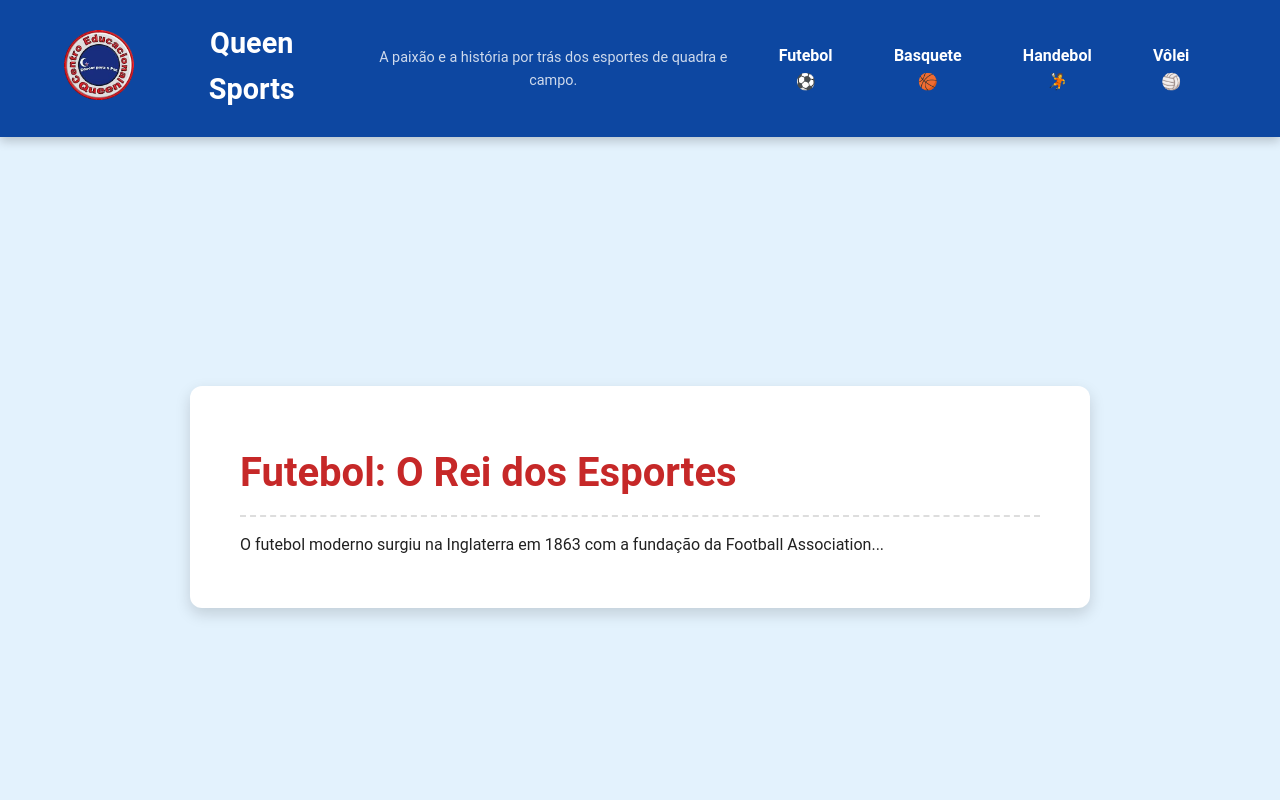
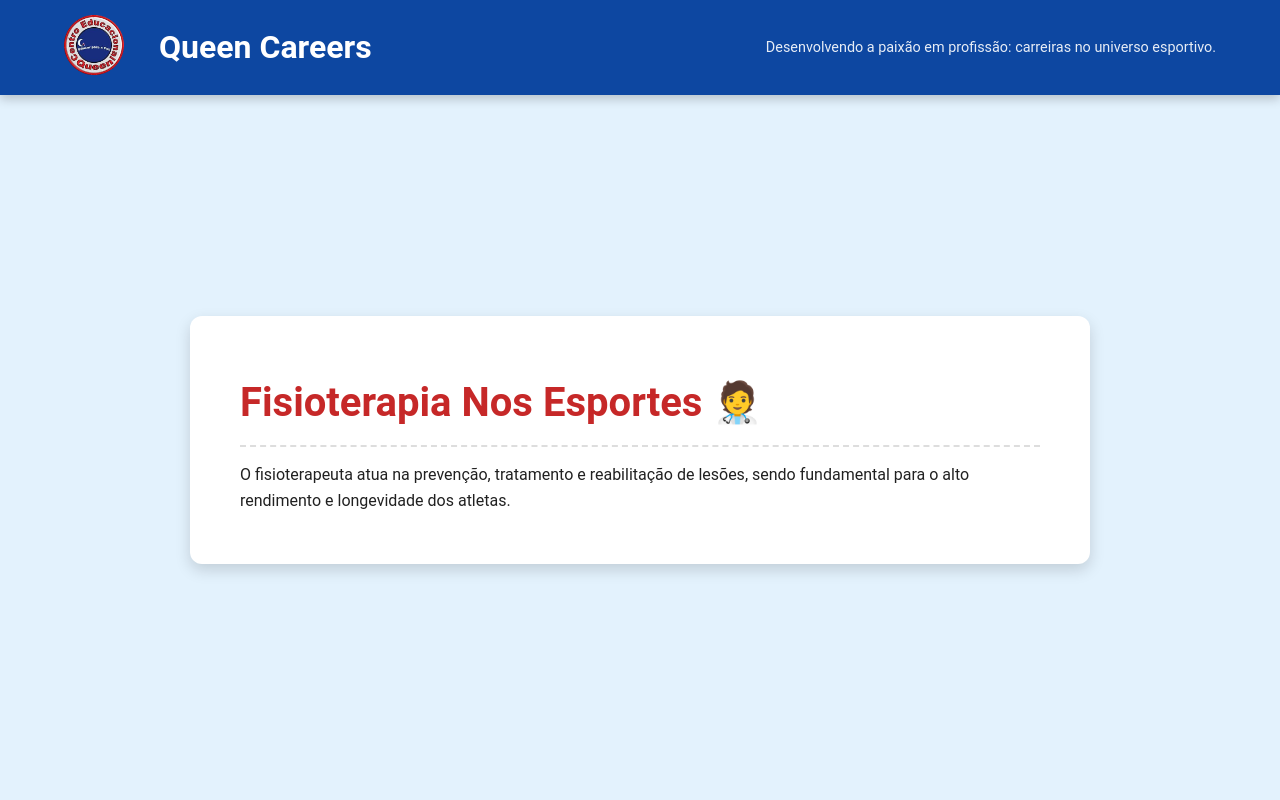
Before and after one commit to davipy-LAB/queen_project, a plain HTML site: page static/index.html in a window 1280 px wide. Shown: the top 800 px of the page. Drawn offline with Linux system fonts and the light colour scheme.

Commit message:
UPDATE - Ajustando as ideias

```diff
--- a/static/index.html
+++ b/static/index.html
@@ -3,7 +3,7 @@
 <head>
     <meta charset="UTF-8">
     <meta name="viewport" content="width=device-width, initial-scale=1.0">
-    <title>Queen Sports - Futebol, Basquete, Handebol e Vôlei</title>
+    <title>Queen Careers - Profissões no Esporte</title>
 
     <link rel="stylesheet" href="style.css">
 </head>
@@ -11,53 +11,45 @@
 
     <header class="site-header">
         <div class="logo">
-            <img src="../media/Queen-Photoroom.png" alt="Foto do Queen">
+            <img src="../media/Queen-Photoroom.png" alt="Logo da Escola Queen">
         </div>
-        <h1>Queen Sports</h1>
-        <p>A paixão e a história por trás dos esportes de quadra e campo.</p>
+        <h1>Queen Careers</h1>
+        <p>Desenvolvendo a paixão em profissão: carreiras no universo esportivo.</p>
 
-        <nav class="main-nav">
-            <ul>
-                <li><a href="#futebol">Futebol ⚽</a></li>
-                <li><a href="#basquete">Basquete 🏀</a></li>
-                <li><a href="#handebol">Handebol 🤾</a></li>
-                <li><a href="#volei">Vôlei 🏐</a></li>
-            </ul>
-        </nav>
         </header>
 
-    <main class="grid-container">
-        <section id="futebol" class="sport-section">
+    <main>
+        <section id="fisioterapia" class="career-section">
             <article>
-                <h2>Futebol: O Rei dos Esportes</h2>
-                <p>O futebol moderno surgiu na Inglaterra em 1863 com a fundação da Football Association...</p>
+                <h2>Fisioterapia Nos Esportes 🧑‍⚕️</h2>
+                <p>O fisioterapeuta atua na prevenção, tratamento e reabilitação de lesões, sendo fundamental para o alto rendimento e longevidade dos atletas.</p>
             </article>
         </section>
 
-        <section id="basquete" class="sport-section">
+        <section id="jornalismo" class="career-section">
             <article>
-                <h2>Basquete: A Dança Vertical</h2>
-                <p>Criado por James Naismith em 1891 nos EUA, o basquete é conhecido por sua verticalidade e os famosos 3 segundos no garrafão...</p>
+                <h2>Jornalismo Esportivo 🎙️</h2>
+                <p>Cobrir os jogos, analisar as táticas e contar as histórias por trás dos campeões. O jornalista esportivo é o elo entre o esporte e o público.</p>
             </article>
         </section>
 
-        <section id="handebol" class="sport-section">
+        <section id="psicologia" class="career-section">
             <article>
-                <h2>Handebol: O Futebol com as Mãos</h2>
-                <p>Sua versão de quadra, com 7 jogadores, foi formalizada na Alemanha e combina velocidade com precisão de arremesso...</p>
+                <h2>Psicologia do Esporte 🧠</h2>
+                <p>Foco mental, motivação e gestão da pressão. O psicólogo ajuda atletas e equipes a atingirem seu potencial máximo através da saúde mental.</p>
             </article>
         </section>
 
-        <section id="volei" class="sport-section">
+        <section id="educacao-fisica" class="career-section">
             <article>
-                <h2>Vôlei: A Arte da Rede</h2>
-                <p>Criado por William G. Morgan em 1895, é um esporte de alta coordenação, famoso pela regra dos 3 toques...</p>
+                <h2>Educação Física 🤸</h2>
+                <p>O profissional que planeja o treinamento físico, desde a base até o nível profissional, garantindo o desenvolvimento e a performance segura.</p>
             </article>
         </section>
     </main>
 
     <footer class="site-footer">
-        <p>&copy; 2025 Queen Sports. Todos os direitos reservados.</p>
+        <p>&copy; 2025 Queen Careers. Todos os direitos reservados.</p>
     </footer>
 
     <script src="script.js"></script>
--- a/static/style.css
+++ b/static/style.css
@@ -5,13 +5,16 @@
     /* Paleta de Cores da Escola: Vermelho, Azul e Branco */
     --azul-primario: #0D47A1;    /* Azul Escuro Profundo */
     --vermelho-destaque: #C62828; /* Vermelho Escuro Intenso */
-    --branco-fundo: #FAFAFA;     /* Quase Branco para o Corpo */
-    --branco-card: #FFFFFF;      /* Branco Puro para os Cards */
-    --cor-texto: #212121;        /* Preto Quase Puro */
+    --branco-fundo: #FAFAFA;
+    --branco-card: #FFFFFF;
+    --cor-texto: #212121;
 
     /* Configurações de Design */
-    --sombra-card: 0 6px 15px rgba(0, 0, 0, 0.15); /* Sombra mais rica */
+    --sombra-card: 0 6px 15px rgba(0, 0, 0, 0.15);
     --transicao-suave: 0.35s ease-in-out;
+
+    /* NOVO: Altura do cabeçalho fixo no Mobile (Ajustada para o novo layout sem nav) */
+    --altura-header: 140px;
 }
 
 * {
@@ -21,137 +24,114 @@
 }
 
 body {
-    font-family: 'Roboto', 'Arial', sans-serif; /* Fonte mais moderna */
+    font-family: 'Roboto', 'Arial', sans-serif;
     line-height: 1.6;
     background-color: var(--branco-fundo);
     color: var(--cor-texto);
     scroll-behavior: smooth;
+
+    /* ESSENCIAL: Espaço para evitar que o conteúdo fique atrás do header fixo */
+    padding-top: var(--altura-header);
 }
 
 /* -------------------------------------- */
-/* 2. CABEÇALHO E NAVEGAÇÃO (FLEXBOX RESPONSIVO) */
+/* 2. CABEÇALHO (FIXO E COMPACTO) */
 /* -------------------------------------- */
 .site-header {
     background-color: var(--azul-primario);
     color: var(--branco-card);
-    padding: 20px 5%; /* Adiciona padding lateral */
+    padding: 15px 5%; /* Padding reduzido para um header mais compacto */
     text-align: center;
 
-    /* FLEXBOX: Organização em colunas no Mobile */
+    /* PROPRIEDADES DE FIXAÇÃO */
+    position: fixed;
+    top: 0;
+    left: 0;
+    width: 100%;
+    z-index: 1000;
+    box-shadow: 0 4px 10px rgba(0, 0, 0, 0.2);
+
+    /* FLEXBOX: Logo, Título e Slogan no Mobile (Vertical Compacto) */
     display: flex;
     flex-direction: column;
     align-items: center;
-
-    position: sticky;
-    top: 0;
-    z-index: 1000;
-    box-shadow: 0 4px 10px rgba(0, 0, 0, 0.2);
 }
 
 .site-header h1 {
-    font-size: 1.8em;
-    margin-bottom: 5px;
+    font-size: 1.6em; /* Tamanho levemente reduzido */
+    margin-bottom: 3px;
 }
 
-/* LOGO - Mantendo a referência do usuário */
-.logo img {
-    width: 80px; /* Redução para mobile */
-    height: auto;
-    margin: 10px auto;
-    padding-right: 30px;
+.site-header p {
+    font-size: 0.9em;
+    opacity: 0.9;
 }
 
-/* NAVEGAÇÃO - MOBILE (Empilhado) */
-.main-nav ul {
-    list-style: none;
-    display: flex;
-    flex-direction: column; /* Empilha os links no mobile */
-    gap: 8px; /* Espaço entre os links */
-    padding-top: 10px;
-    width: 100%;
+/* LOGO */
+.logo img {
+    width: 70px; /* Reduzido para mobile */
+    height: auto;
+    margin-bottom: 5px;
+    /* Remover padding-right obsoleto */
+    padding-right: 0;
 }
 
-.main-nav li {
-    margin: 0; /* Remove margem lateral do li no mobile */
-}
-
-.main-nav a {
-    color: var(--branco-card);
-    text-decoration: none;
-    font-weight: 700;
-    padding: 8px 15px;
-    border-radius: 5px;
-    transition: background-color var(--transicao-suave), transform var(--transicao-suave);
-    display: block; /* Ocupa a largura total para melhor clique */
-}
-
-/* Efeito Hover e Foco (Acessibilidade + Complexidade) */
-.main-nav a:hover,
-.main-nav a:focus {
-    background-color: var(--vermelho-destaque); /* Vermelho no hover */
-    transform: scale(1.02);
-    /* Foco claro, essencial para acessibilidade de navegação por teclado */
-    outline: 3px solid var(--branco-card);
-    outline-offset: 2px;
-}
+/* NAVEGAÇÃO ANTERIOR FOI REMOVIDA */
 
 
 /* -------------------------------------- */
-/* 3. SEÇÕES DE CONTEÚDO (GRID E CARDS COM HOVER) */
+/* 3. SEÇÕES DE CONTEÚDO (CARREIRAS) */
 /* -------------------------------------- */
 
-/* Container Principal para Layout de Página Inteira */
-.sport-section {
+/* NOVA CLASSE */
+.career-section {
     min-height: 90vh;
     padding: 60px 5%;
-    /* GRID para centralizar o conteúdo (card) */
     display: grid;
     place-items: center;
     text-align: center;
 }
 
 /* Estilos dos Cards (article) */
-.sport-section article {
+.career-section article {
     max-width: 900px;
     width: 100%;
     background-color: var(--branco-card);
     padding: 40px;
     border-radius: 12px;
     box-shadow: var(--sombra-card);
-    text-align: left; /* Conteúdo interno alinhado à esquerda */
-
-    /* COMPLEXIDADE: Transição para o efeito hover */
-    transition: box-shadow var(--transicao-suave), transform var(--transicao-suave), border var(--transicao-suave);
-    border-top: 5px solid transparent; /* Base para o hover */
+    text-align: left;
+    transition: box-shadow var(--transicao-suave), transform var(--transicao-suave), border-top var(--transicao-suave);
+    border-top: 5px solid transparent;
 }
 
 /* Efeito de Elevação no Hover do Card */
-.sport-section article:hover {
-    box-shadow: 0 12px 25px rgba(0, 0, 0, 0.25); /* Sombra mais proeminente */
-    transform: translateY(-8px); /* Elevação perceptível */
-    border-top: 5px solid var(--vermelho-destaque); /* Detalhe com a cor de destaque */
+.career-section article:hover {
+    box-shadow: 0 12px 25px rgba(0, 0, 0, 0.25);
+    transform: translateY(-8px);
+    border-top: 5px solid var(--vermelho-destaque);
 }
 
 /* Títulos H2 */
-.sport-section h2 {
+.career-section h2 {
     font-size: 2em;
     margin-bottom: 15px;
-    color: var(--azul-primario); /* Título principal em azul */
+    color: var(--azul-primario);
     border-bottom: 2px dashed #DDD;
     padding-bottom: 10px;
 }
 
-/* Estilos Específicos das Seções */
-#futebol { background-color: #E3F2FD; } /* Tom de azul bem claro */
-#basquete { background-color: #FFFDE7; } /* Tom de amarelo/branco */
-#handebol { background-color: #FBEFEF; } /* Tom de vermelho/branco */
-#volei { background-color: #E3F2FD; }   /* Repete o tom para contraste */
+/* Estilos Específicos das Seções (Cores de Fundo Mantidas/Ajustadas) */
+#fisioterapia { background-color: #E3F2FD; }
+#jornalismo { background-color: #FFFDE7; }
+#psicologia { background-color: #FBEFEF; }
+#educacao-fisica { background-color: #E3F2FD; }
 
-/* Ajustando Cores de Títulos para melhor leitura visual */
-#futebol h2 { color: var(--vermelho-destaque); }
-#basquete h2 { color: var(--azul-primario); }
-#handebol h2 { color: var(--azul-primario); }
-#volei h2 { color: var(--vermelho-destaque); }
+/* Cores de Títulos */
+#fisioterapia h2 { color: var(--vermelho-destaque); }
+#jornalismo h2 { color: var(--azul-primario); }
+#psicologia h2 { color: var(--azul-primario); }
+#educacao-fisica h2 { color: var(--vermelho-destaque); }
 
 /* -------------------------------------- */
 /* 4. RODAPÉ */
@@ -170,47 +150,52 @@ body {
 
 @media (min-width: 768px) {
 
-    /* CABEÇALHO - Desktop (Horizontal) */
-    .site-header {
-        flex-direction: row; /* Volta a ser horizontal */
-        justify-content: space-between;
+    /* ATUALIZAÇÃO RESPONSIVA: Altura muito menor para o header fixo no desktop */
+    :root {
+        --altura-header: 80px; /* Header fica horizontal e ocupa menos espaço */
     }
 
-    /* Oculta a descrição do site em telas pequenas e mostra em telas maiores */
-    .site-header p {
-        display: inline;
-        margin-left: 15px;
-        font-size: 0.9em;
-        opacity: 0.8;
+    /* CABEÇALHO - Desktop (Horizontal e Compacto) */
+    .site-header {
+        flex-direction: row; /* Horizontal */
+        justify-content: flex-start; /* Alinha tudo à esquerda */
+        gap: 20px; /* Espaço entre logo/título e slogan */
+        padding: 15px 5%;
     }
 
     /* LOGO - Desktop */
-    .logo img {
-        width: 100px;
-        margin: 0;
+    .logo {
+        /* Para alinhar o conteúdo verticalmente com o Flex */
+        display: flex;
+        align-items: center;
     }
 
-    /* NAVEGAÇÃO - Desktop (Horizontal) */
-    .main-nav {
-        margin-left: auto; /* Empurra o menu para a direita */
+    .logo img {
+        width: 60px; /* Reduzido para ficar mais profissional e discreto no desktop */
+        margin-right: 15px;
     }
 
-    .main-nav ul {
-        flex-direction: row; /* Links alinhados em linha */
-        justify-content: flex-end; /* Alinha os links à direita */
-        padding-top: 0;
+    /* Título e Slogan */
+    .site-header h1 {
+        font-size: 2em;
+        margin-bottom: 0;
+    }
+
+    .site-header p {
+        display: inline;
+        margin-left: auto; /* Empurra o slogan para a direita */
     }
 
     /* SEÇÕES */
-    .sport-section {
+    .career-section {
         padding: 80px 10%;
     }
 
-    .sport-section article {
+    .career-section article {
         padding: 50px;
     }
 
-    .sport-section h2 {
+    .career-section h2 {
         font-size: 2.5em;
     }
 }
```
Lines whose indentation alone changed are shown as unchanged.
